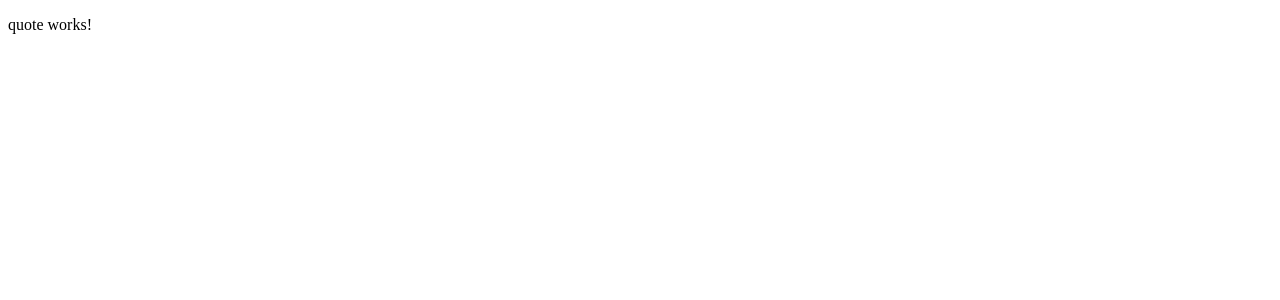
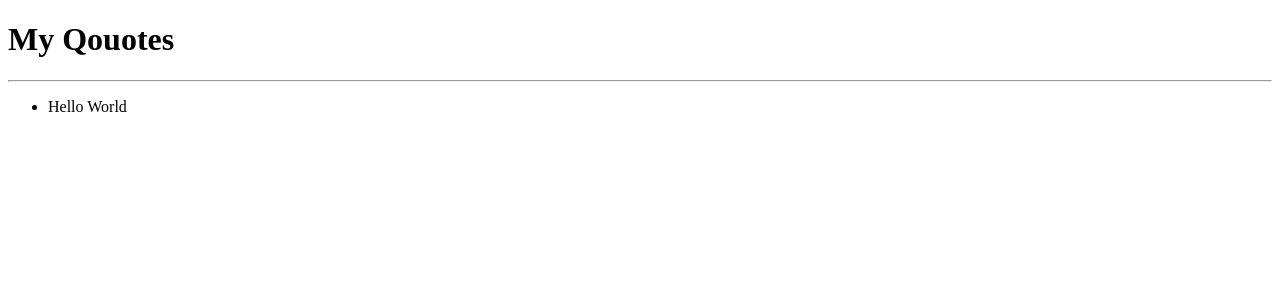
Before and after one commit to edwinkim16/Quotes-, an Angular app: page / in a window 1280 px wide. Shown: the top 300 px of the page. Built offline with nearby package versions, Linux system fonts and the light colour scheme.

Commit message:
adding component details

```diff
--- a/src/app/app.component.ts
+++ b/src/app/app.component.ts
@@ -7,4 +7,5 @@ import { Quotes } from './quotes';
 })
 export class AppComponent {
   title = 'Quotes';
+
 }
--- a/src/app/quote/quote.component.html
+++ b/src/app/quote/quote.component.html
@@ -1 +1,10 @@
-<p>quote works!</p>
+<div class="container">
+    <h1>My Qouotes</h1>
+    <hr>
+    <ul>
+        <li *ngFor='let quotes of quotes'>
+          {{quotes.name}}
+        </li>
+      </ul>
+    <p></p>
+</div>
--- a/src/app/quote/quote.component.ts
+++ b/src/app/quote/quote.component.ts
@@ -1,4 +1,5 @@
 import { Component, OnInit } from '@angular/core';
+import { Quotes } from '../quotes';
 
 @Component({
   selector: 'app-quote',
@@ -6,6 +7,9 @@ import { Component, OnInit } from '@angular/core';
   styleUrls: ['./quote.component.css']
 })
 export class QuoteComponent implements OnInit {
+  quotes:Quotes[]=[
+    {name:"Hello World", description:"this is my first program",author:"Edwin"}
+  ];
 
   constructor() { }
 
```
Also changed, not shown: src/app/quotes.ts (+5 -4 lines).
